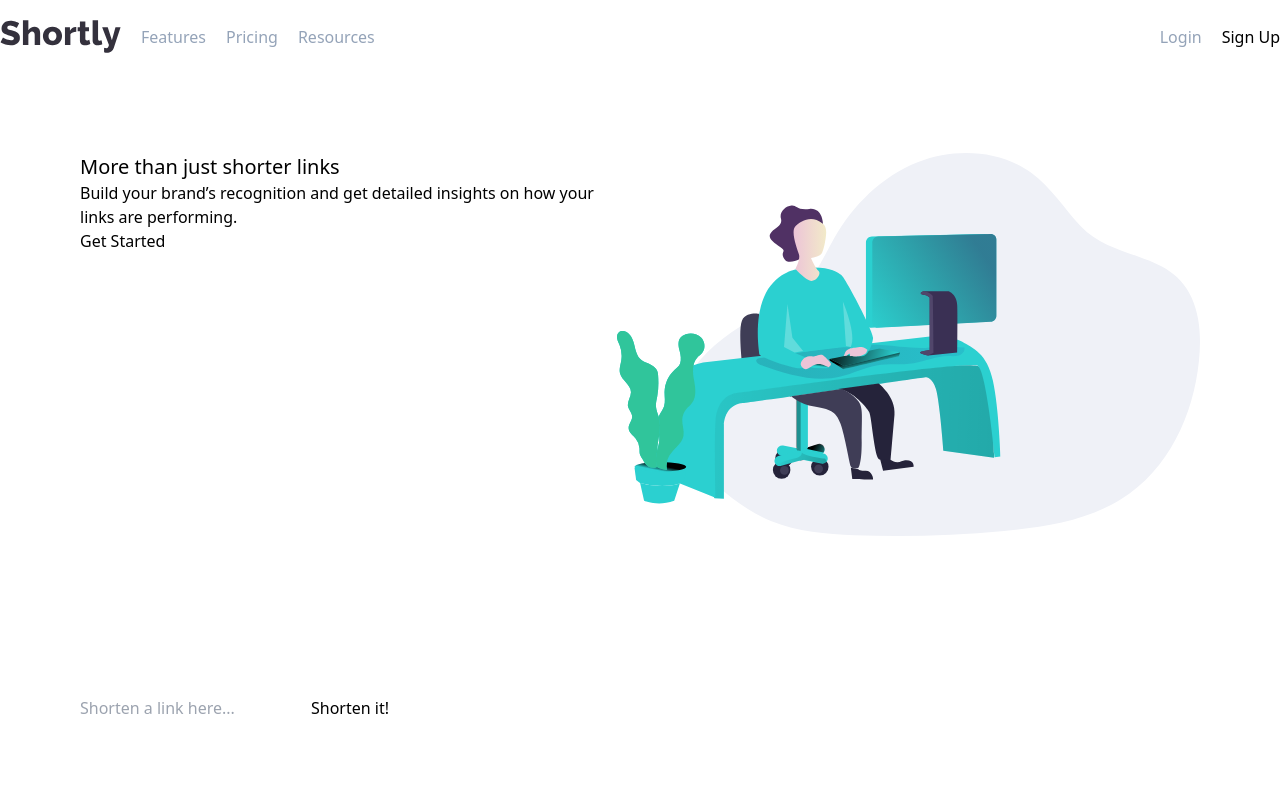
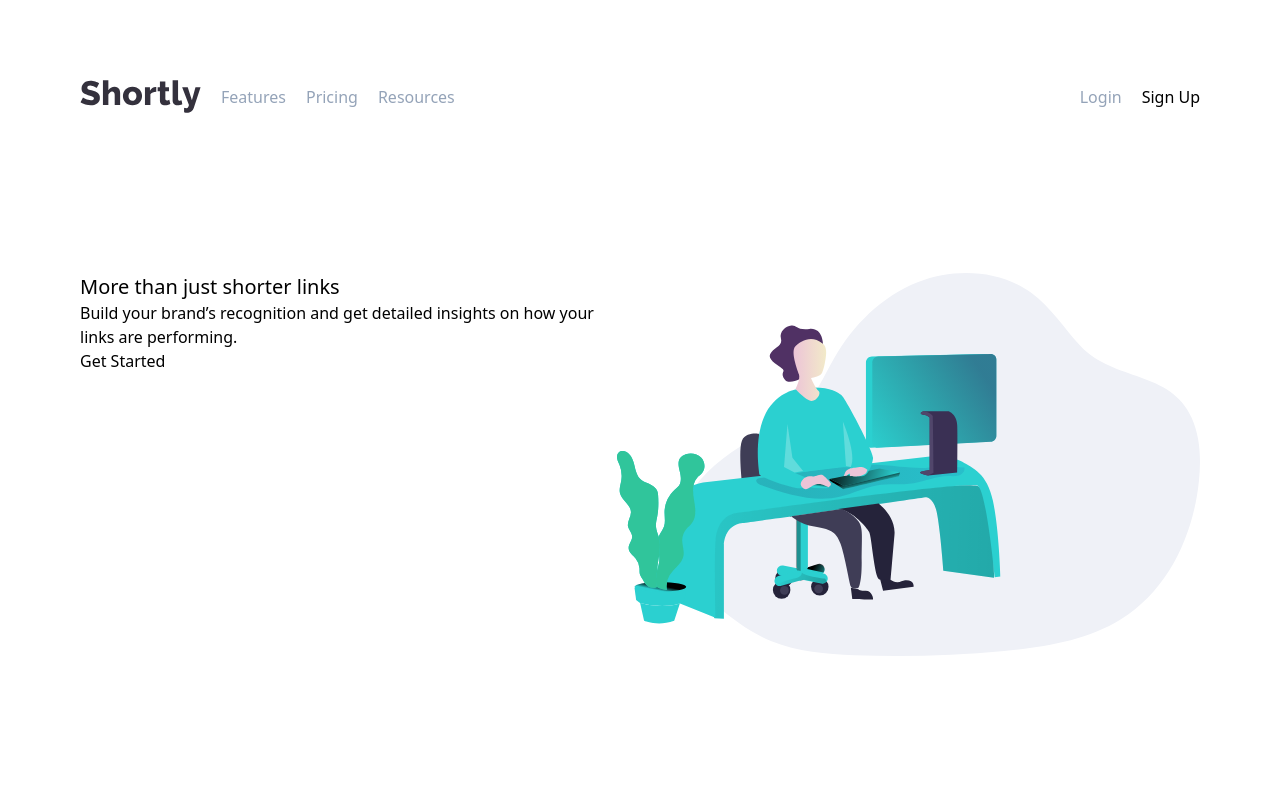
Before and after one commit to Abdulkareemoj/url-shortener-fementor, a React (Vite) app: page / in a window 1280 px wide. Shown: the top 800 px of the page. Built offline with nearby package versions, Linux system fonts and the light colour scheme.

Commit message:
navbar done

```diff
--- a/src/components/navbar.jsx
+++ b/src/components/navbar.jsx
@@ -7,7 +7,7 @@ export default function Navbar() {
     const [isOpen, setIsOpen] = useState(false);
 
     return (
-        <header className="header max-width py-5">
+        <header className="header max-widthpr-20 pl-20 px-20 py-20">
           <div className="flex items-center justify-between">
             <article className="flex items-center">
               <img src={logo} alt="" />
```
